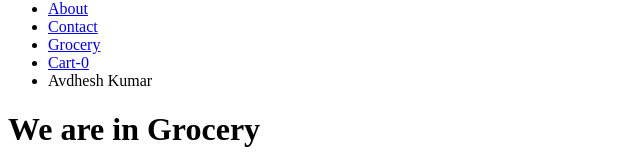
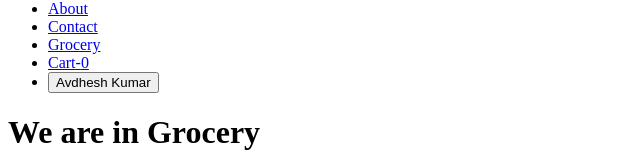
Before and after one commit to Avdhesh007/namaste-react, a React app: page /grocery in a window 1280 px wide. Shown: the part 346-508 px from the top of the page, without its empty margins (0-640 px from the left). Built offline with nearby package versions, Linux system fonts and the light colour scheme; the HTML template or start-up script is replaced by a standard one.

Commit message:
removed  react-router added react-router-dom, installes some library for test

```diff
--- a/src/components/Body.js
+++ b/src/components/Body.js
@@ -3,7 +3,7 @@ import { LOCAL_PROXY, SWIGGY_API_HOMEPAGE } from "../utils/constants";
 import RestaurantCard, { withPromotedLabel } from "./RestaurantCard";
 import { useContext, useEffect, useState } from "react";
 import Shimmer from "./Shimmer";
-import { Link } from "react-router";
+import { Link } from "react-router-dom";
 import UserContext from "../utils/UserContext";
 
 const Body = () => {
--- a/src/components/Error.js
+++ b/src/components/Error.js
@@ -1,5 +1,5 @@
 import React from "react";
-import { useRouteError, Link } from "react-router";
+import { useRouteError, Link } from "react-router-dom";
 
 function Error() {
   const err = useRouteError();
--- a/src/components/Grocery.js
+++ b/src/components/Grocery.js
@@ -1,5 +1,5 @@
 const Grocery = () => {
-  return <h1 class="text-3xl font-bold underline"> We are in Grocery </h1>;
+  return <h1 className="text-3xl font-bold underline"> We are in Grocery </h1>;
 };
 
 export default Grocery;
--- a/src/components/Header.js
+++ b/src/components/Header.js
@@ -1,4 +1,4 @@
-import { Link } from "react-router";
+import { Link } from "react-router-dom";
 import { LOGO_URL } from "../utils/constants";
 import { useContext } from "react";
 import UserContext from "../utils/UserContext";
@@ -30,7 +30,13 @@ const Header = () => {
           <li>
             <Link to={"/cart"}>Cart-{cartItems.length}</Link>
           </li>
-          <li className="font-bold px-4">{loggedInUser}</li>
+          <li className="font-bold px-4">
+            <Link to={"/user"}>
+              <button name="login" className="cursor-pointer">
+                {loggedInUser}
+              </button>
+            </Link>
+          </li>
         </ul>
       </div>
     </div>
--- a/src/components/RestaurantMenu.js
+++ b/src/components/RestaurantMenu.js
@@ -4,7 +4,7 @@ import {
   LOCAL_PROXY,
   SWIGGY_API_SELECTED_RESTAURANT,
 } from "../utils/constants";
-import { useParams } from "react-router";
+import { useParams } from "react-router-dom";
 import RestaurantCategory from "./RestaurantCategory";
 
 const RestaurantMenu = () => {
```
Also changed, not shown: package.json (+12 -2 lines), src/App.js (+6 -1 lines), 1 other file (tests, documents, lock files or other folders).
